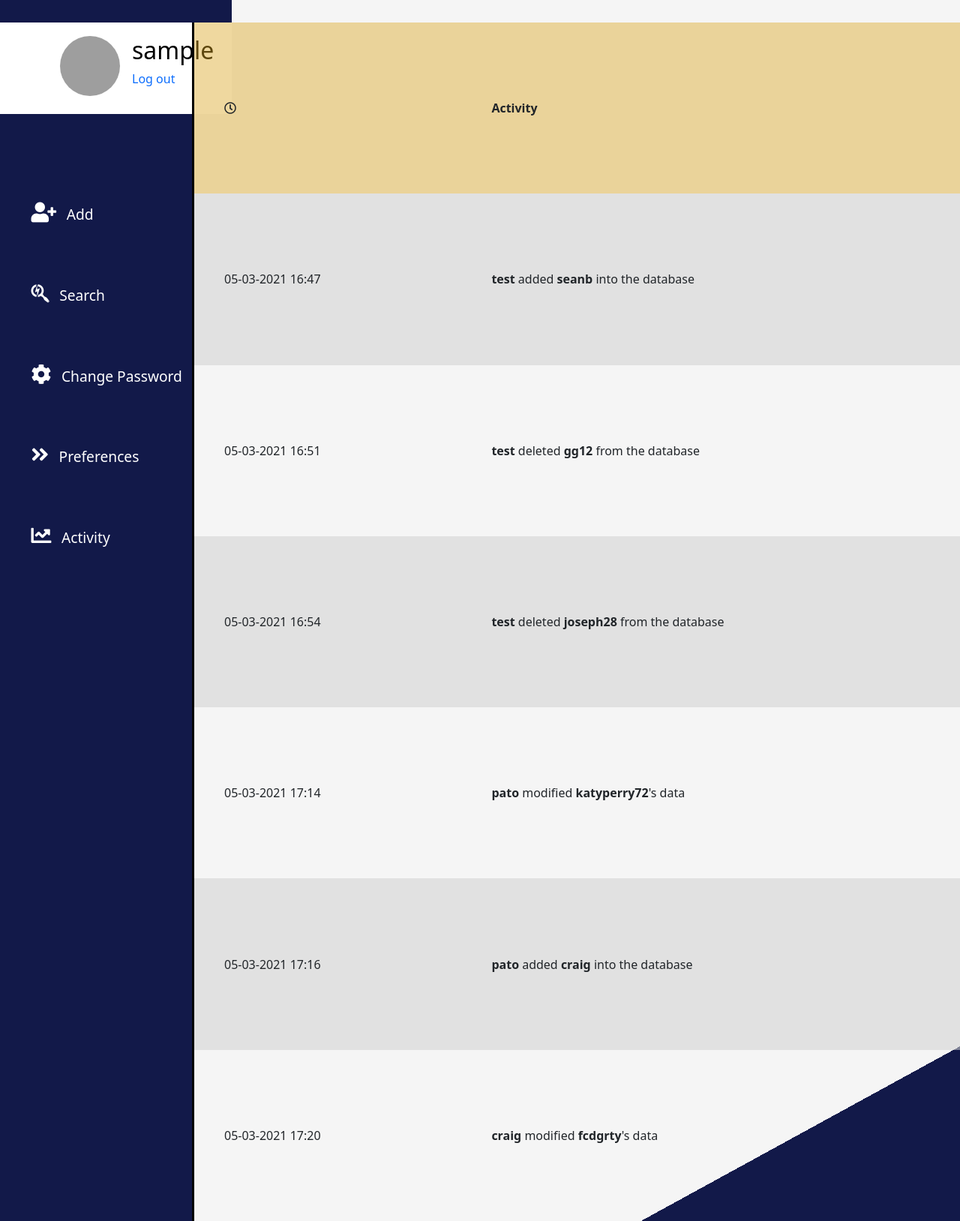
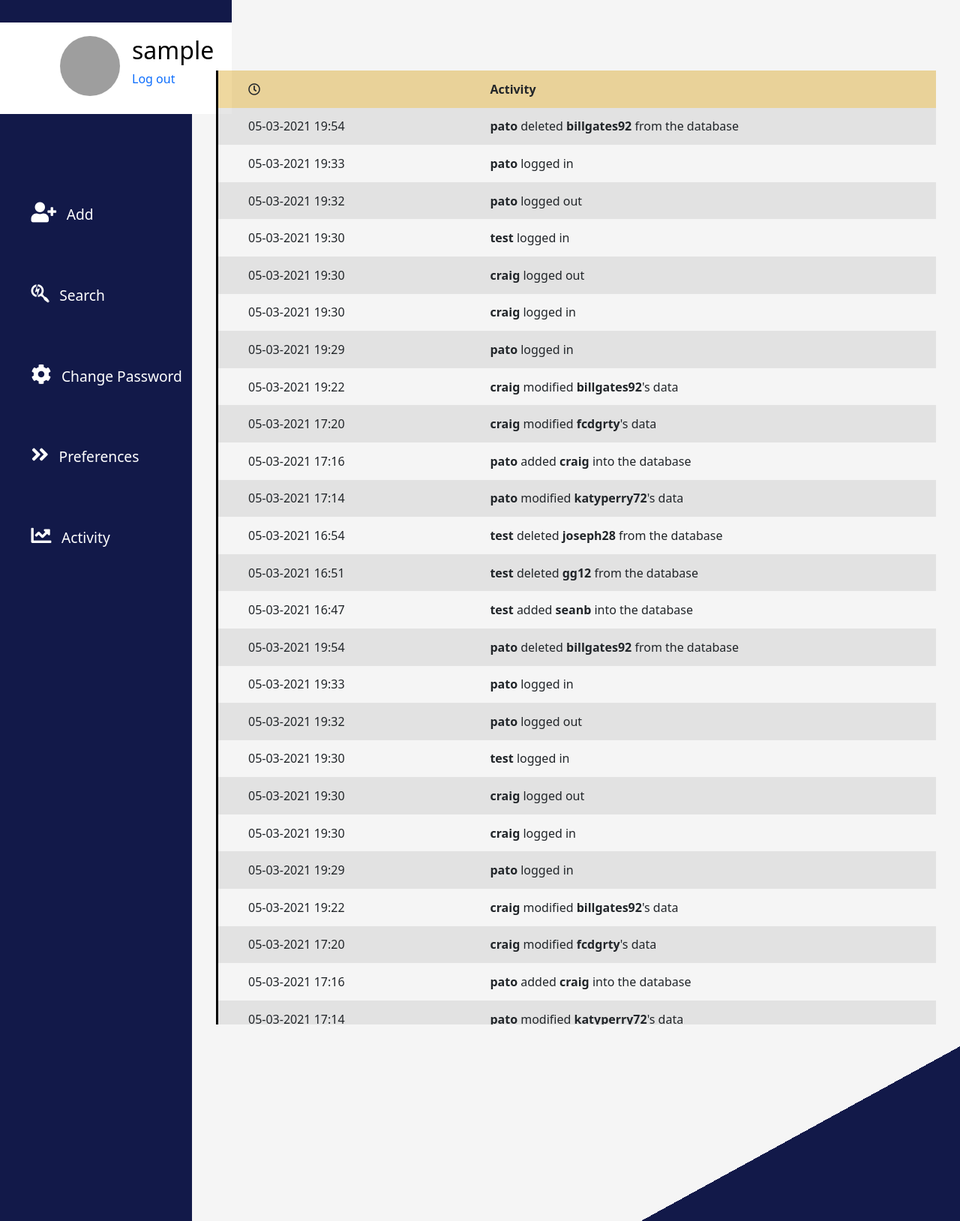
Before and after one commit to ScidaP/db-user-interface, a PHP site: page /php/activity.php in a window 1280 px wide. Shown: the whole page at 75% size. Run offline with PHP 8.4, Linux system fonts and the light colour scheme; the visitor is signed in with stand-in values (Sample User, id 1); data that the repository does not hold is empty; some libraries are stand-ins or nearby versions; grey boxes are pictures that could not be loaded.

Commit message:
Casi terminado. Faltan regExp

```diff
--- a/activity/activity.txt
+++ b/activity/activity.txt
@@ -4,3 +4,25 @@
 05-03-2021 17:14;pato;modified <b>katyperry72</b>'s data
 05-03-2021 17:16;pato;added <b>craig</b> into the database
 05-03-2021 17:20;craig;modified <b>fcdgrty</b>'s data
+05-03-2021 19:22;craig;modified <b>billgates92</b>'s data
+05-03-2021 19:29;pato; logged in
+05-03-2021 19:30;craig; logged in
+05-03-2021 19:30;craig; logged out
+05-03-2021 19:30;test; logged in
+05-03-2021 19:32;pato; logged out
+05-03-2021 19:33;pato; logged in
+05-03-2021 19:54;pato;deleted <b>billgates92</b> from the database
+05-03-2021 16:47;test;added <b>seanb</b> into the database
+05-03-2021 16:51;test;deleted <b>gg12</b> from the database
+05-03-2021 16:54;test;deleted <b>joseph28</b> from the database
+05-03-2021 17:14;pato;modified <b>katyperry72</b>'s data
+05-03-2021 17:16;pato;added <b>craig</b> into the database
+05-03-2021 17:20;craig;modified <b>fcdgrty</b>'s data
+05-03-2021 19:22;craig;modified <b>billgates92</b>'s data
+05-03-2021 19:29;pato; logged in
+05-03-2021 19:30;craig; logged in
+05-03-2021 19:30;craig; logged out
+05-03-2021 19:30;test; logged in
+05-03-2021 19:32;pato; logged out
+05-03-2021 19:33;pato; logged in
+05-03-2021 19:54;pato;deleted <b>billgates92</b> from the database
--- a/css/main.css
+++ b/css/main.css
@@ -256,11 +256,11 @@ form .search-input {
 
 .table-container {
     height: 80vh;
-    overflow: auto;
+    overflow-y: auto;
 }
 
 .activity-table {
-    width: 80vh;
+    width: 60em;
 }
 
 .img-activity {
@@ -268,3 +268,13 @@ form .search-input {
     width: 30px;
     height: 30px;
 }
+
+.active {
+    opacity: 0.6;
+}
+
+.activity-container {
+    margin-top: 4em;
+    width: 100%;
+    height: 80vh;
+}
--- a/php/activity.php
+++ b/php/activity.php
@@ -2,20 +2,19 @@
     session_start();
     include 'funciones.php';
     if (!empty($_SESSION['usuario'])) {
+        $conexion = conectar();
         include '../html/head.html';
         echo '<section class="mprincipal">';
         include '../html/menu.php';
-        $ubicArchivo = '../activity/activity.txt';
-        $abrirArchivo = fopen($ubicArchivo, 'r');
-        if ($abrirArchivo) {
+        $archivo = file('../activity/activity.txt');
+        $archivo = array_reverse($archivo);
+        echo '<div class="table-container activity-container">';
         echo '<table class="activity-table">';
         echo '<tr><th><i class="far fa-clock"></i></th><th>Activity</th></tr>';
-            while (!feof($abrirArchivo)) {
-                $linea = fgets($abrirArchivo);
+        foreach($archivo as $linea) {
             if (strlen($linea) > 1) {
                 $separado = explode(';', $linea);
                 $consulta = 'SELECT foto FROM usuarios WHERE usuario=\'' . $separado[1] . '\'';
-                    $conexion = conectar();
                 $enviarConsulta = mysqli_query($conexion, $consulta);
                 $datos = mysqli_fetch_array($enviarConsulta);
                 echo '<tr><td>' . $separado[0] . '</td><td>';
@@ -28,7 +27,7 @@
             }
         }
         echo '</table>';
-        }
+        echo '</div>';
         echo '</section>';
         include '../html/scripts.html';
     } else {
--- a/php/logueo_ok.php
+++ b/php/logueo_ok.php
@@ -14,6 +14,11 @@
             echo "<p> Redirecting...";
             echo "</div>";
             header("refresh:3;url=principal.php");
+            # --- Agregar a activity.txt ---
+            date_default_timezone_set("America/Argentina/Buenos_Aires");
+            $fecha = date("d-m-Y H:i", time());
+            $activity = $fecha . ';' . $_SESSION['usuario'] . '; logged in';
+            guardarDatos($activity);
         } else {
             echo '<div class="redirecting">';
             echo "<p> Incorrect username or password.</p>";
--- a/php/preferencias.php
+++ b/php/preferencias.php
@@ -7,7 +7,7 @@
         include '../html/menu.php';
         echo '<form action="preferencias_ok.php" class="form-pref mt-5" method="POST">
         <div class="input-group m-4">
-            <p class="fs-3 me-3">Table Font Size</p>
+            <p class="fs-3 me-3">Search Table Font Size</p>
             <span class="input-group-text" id="basic-addon1"><i class="fas fa-plus"></i></span>
             <select class="form-select" aria-label="Default select example" name="table_size">
                 <option value="" disabled selected hidden>Choose table font size</option>
```
Also changed, not shown: php/cerrarsesion.php (+7 -5 lines). Lines whose indentation alone changed are shown as unchanged.
